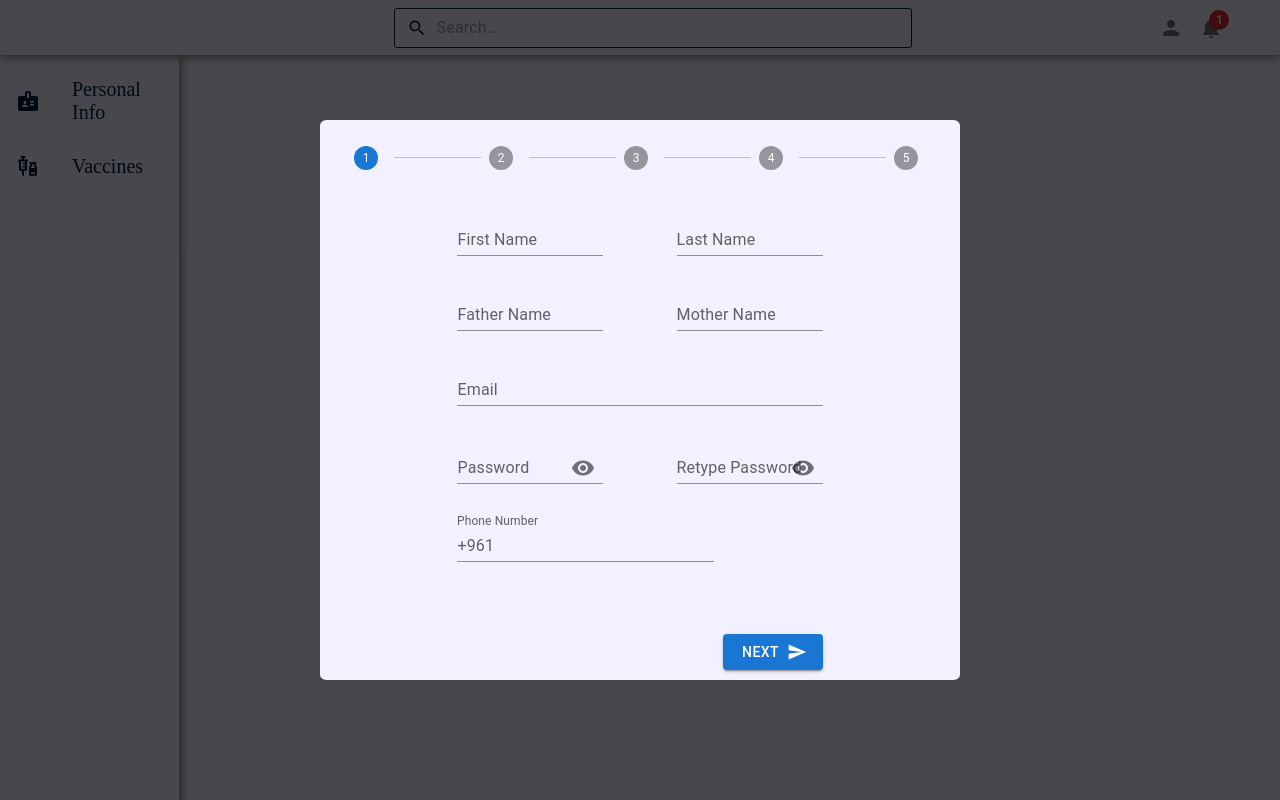
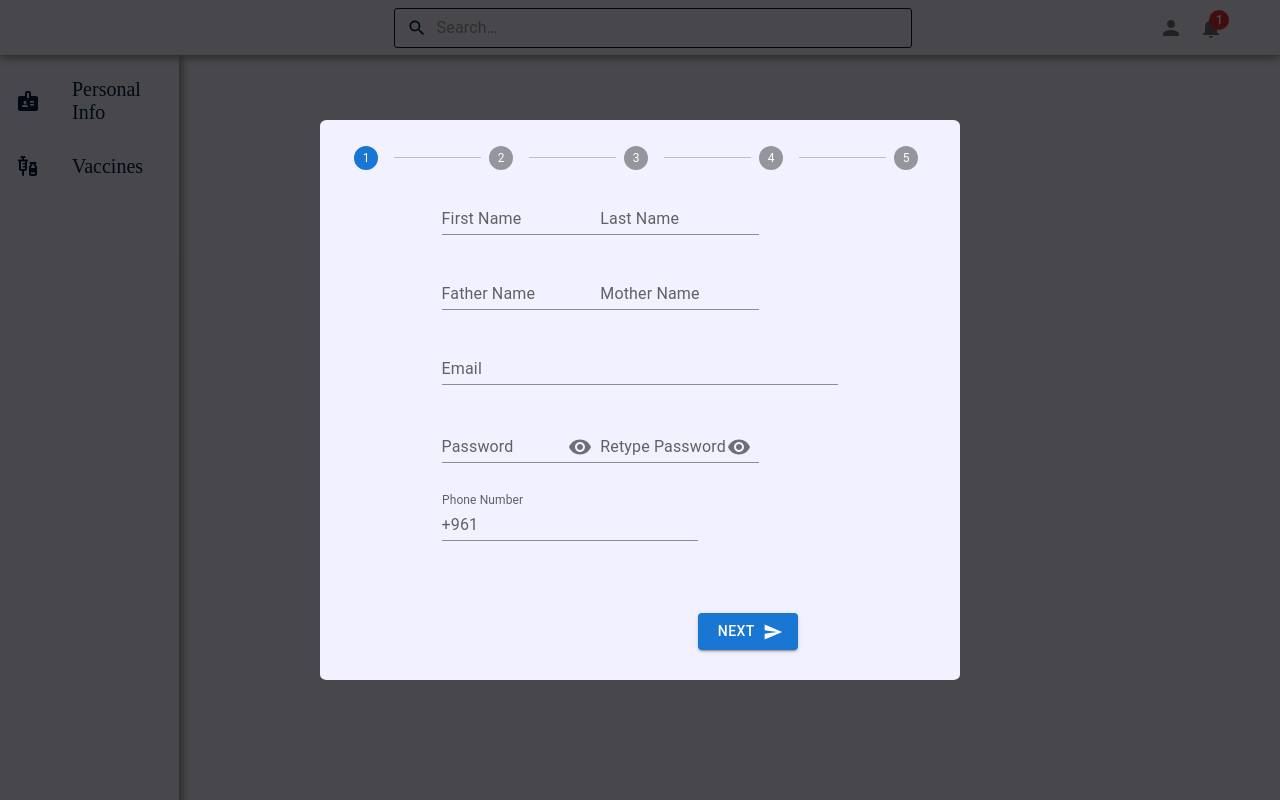
Before and after one commit to waficjazz/medrProject, a React (Create React App) app in the folder front/: page /h in a window 1280 px wide. Built offline with nearby package versions, Linux system fonts and the light colour scheme; the HTML template or start-up script is replaced by a standard one.

Commit message:
working slide logic

```diff
--- a/front/src/components/Navbar/SignUpForm/SignUp.css
+++ b/front/src/components/Navbar/SignUpForm/SignUp.css
@@ -62,6 +62,7 @@
 }
 
 .signform {
+  position: absolute;
   display: flex;
   flex-direction: row;
   flex-wrap: wrap;
@@ -85,16 +86,26 @@
   width: 100px;
 }
 
+@keyframes fade {
+  0% {
+    transform: scale(1);
+  }
+
+  100% {
+    transform: scale(0);
+    display: none;
+  }
+}
+
 @keyframes slide {
   0% {
-    /* transform: translateX(200%); */
+    display: none;
     opacity: 0;
   }
 
   100% {
-    /* transform: translateX(0); */
-    transform: scale(0);
-    display: none;
+    /* transform: scale(0); */
+    display: block;
     opacity: 1;
   }
 }
@@ -102,3 +113,7 @@
 .signform.slide {
   animation: slide 500ms ease-in-out forwards;
 }
+
+.signform.fade {
+  animation: fade 500ms ease-in-out forwards;
+}
--- a/front/src/components/Navbar/SignUpForm/SignUp.jsx
+++ b/front/src/components/Navbar/SignUpForm/SignUp.jsx
@@ -11,7 +11,8 @@ import { Button } from "@mui/material";
 const SignUp = () => {
   const [showPassword, setShowPassword] = useState(false);
   const [activeStep, setActiveStep] = useState(0);
-  const [swipe, setSwipe] = useState(false);
+  const [swipe, setSwipe] = useState([true, false, false]);
+  // const [fade, setFade] = useState({ step0: true, step1: false, step2: false });
   const handleClickShowPassword = (event) => {
     event.preventDefault();
     setShowPassword(!showPassword);
@@ -20,9 +21,14 @@ const SignUp = () => {
   const handleNext = (event) => {
     event.preventDefault();
     setActiveStep(activeStep + 1);
-    setSwipe(true);
+    const newarr = swipe.map((index, i) => {
+      if (i === activeStep + 1) {
+        return true;
+      }
+      return false;
+    });
+    setSwipe(newarr);
   };
-
   return (
     <>
       <StyledEngineProvider injectFirst>
@@ -47,7 +53,7 @@ const SignUp = () => {
               </Step>
             </Stepper>
           </div>
-          <Box id="step1" className={swipe ? "signform slide" : "signform "} component="form" noValidate={false}>
+          <Box id="step0" className={swipe[0] ? "signform slide" : "signform fade"} component="form" noValidate={false}>
             <TextField className="sm" label="First Name" variant="standard" size="small" />
             <TextField className="sm" label="Last Name" variant="standard" size="small" />
             <TextField className="sm" label="Father Name" variant="standard" size="small" />
@@ -89,6 +95,10 @@ const SignUp = () => {
               Next
             </Button>
           </Box>
+          <Box id="step1" className={swipe[1] ? "signform slide" : "signform fade"} component="form" noValidate={false}>
+            <TextField className="sm" label="First Name" variant="standard" size="small" />
+            <TextField className="sm" label="Last Name" variant="standard" size="small" />
+          </Box>
         </div>
       </StyledEngineProvider>
     </>
```
